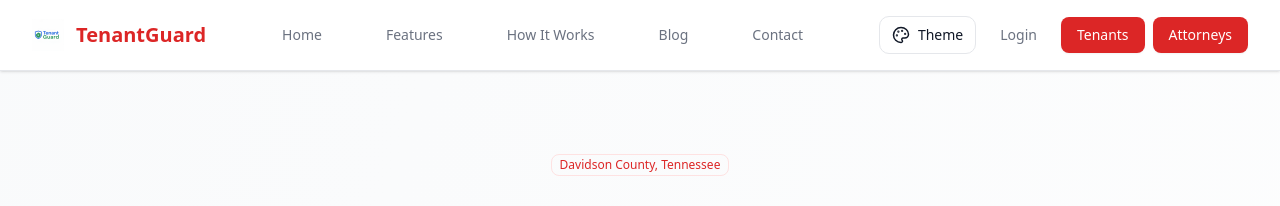
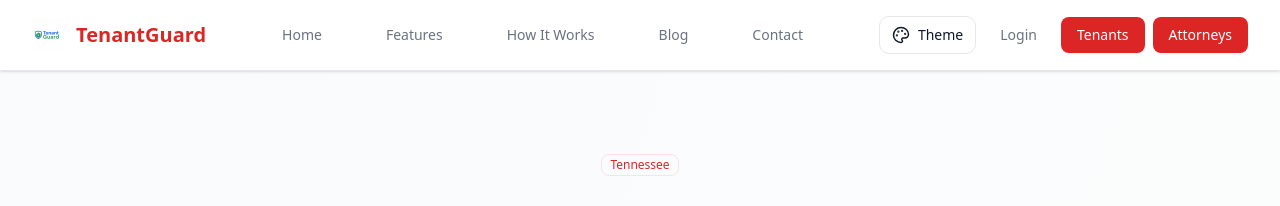
Before and after one commit to Orangemangocat/tenantguard, a React (Vite) app in the folder frontend/: page / in a window 1280 px wide. Shown: the top 206 px of the page. Built offline with nearby package versions, Linux system fonts and the light colour scheme.

Commit message:
Update location to Tennessee and fix email addresses - Change Davidson County, Tennessee to Tennessee - Update johnb@tenantguard.net to john@tenantguard.net - Update karlh@tenantguard.net to karl@tenantguard.net

```diff
--- a/frontend/src/App.jsx
+++ b/frontend/src/App.jsx
@@ -171,7 +171,7 @@ function App() {
       <section className="py-20 px-4 sm:px-6 lg:px-8">
         <div className="max-w-7xl mx-auto text-center">
           <Badge variant="outline" style={{ color: 'var(--color-primary)', borderColor: 'var(--color-primaryLight)' }} className="mb-6">
-            Davidson County, Tennessee
+            Tennessee
           </Badge>
           <h1 className="text-5xl md:text-6xl font-bold mb-6" style={{ color: 'var(--color-text)' }}>
             Transforming Tenant
@@ -495,7 +495,7 @@ function App() {
             Ready to Transform Tenant Legal Representation?
           </h2>
           <p className="text-xl mb-8 opacity-90">
-            Join the platform that's revolutionizing landlord-tenant dispute resolution in Davidson County, Tennessee.
+            Join the platform that's revolutionizing landlord-tenant dispute resolution in Tennessee.
           </p>
           <div className="flex flex-col sm:flex-row gap-4 justify-center">
             <Button size="lg" variant="secondary" className="bg-white text-red-800 hover:bg-gray-100">
@@ -540,9 +540,9 @@ function App() {
             <div>
               <h3 className="font-semibold mb-4">Contact</h3>
               <ul className="space-y-2 text-gray-400 text-sm">
-                <li>Davidson County, TN</li>
-                <li><a href="mailto:johnb@tenantguard.net" className="hover:text-white">johnb@tenantguard.net</a></li>
-                <li><a href="mailto:karlh@tenantguard.net" className="hover:text-white">karlh@tenantguard.net</a></li>
+                <li>Tennessee</li>
+                <li><a href="mailto:john@tenantguard.net" className="hover:text-white">john@tenantguard.net</a></li>
+                <li><a href="mailto:karl@tenantguard.net" className="hover:text-white">karl@tenantguard.net</a></li>
               </ul>
             </div>
           </div>
--- a/frontend/src/components/ContactPage.jsx
+++ b/frontend/src/components/ContactPage.jsx
@@ -54,7 +54,7 @@ const ContactPage = ({ onClose }) => {
       }
     } catch (error) {
       console.error('Error sending message:', error)
-      alert('There was an error sending your message. Please try emailing us directly at johnb@tenantguard.net')
+      alert('There was an error sending your message. Please try emailing us directly at john@tenantguard.net')
     } finally {
       setIsSubmitting(false)
     }
@@ -107,8 +107,8 @@ const ContactPage = ({ onClose }) => {
                         <Mail className="h-5 w-5 text-red-800 mt-1" />
                         <div>
                           <p className="font-semibold text-gray-900">Email</p>
-                          <a href="mailto:johnb@tenantguard.net" className="text-gray-600 hover:text-red-800">
-                            johnb@tenantguard.net
+                          <a href="mailto:john@tenantguard.net" className="text-gray-600 hover:text-red-800">
+                            john@tenantguard.net
                           </a>
                         </div>
                       </div>
@@ -118,7 +118,7 @@ const ContactPage = ({ onClose }) => {
                         <div>
                           <p className="font-semibold text-gray-900">Location</p>
                           <p className="text-gray-600">
-                            Davidson County, Tennessee
+                            Tennessee
                           </p>
                         </div>
                       </div>
```
